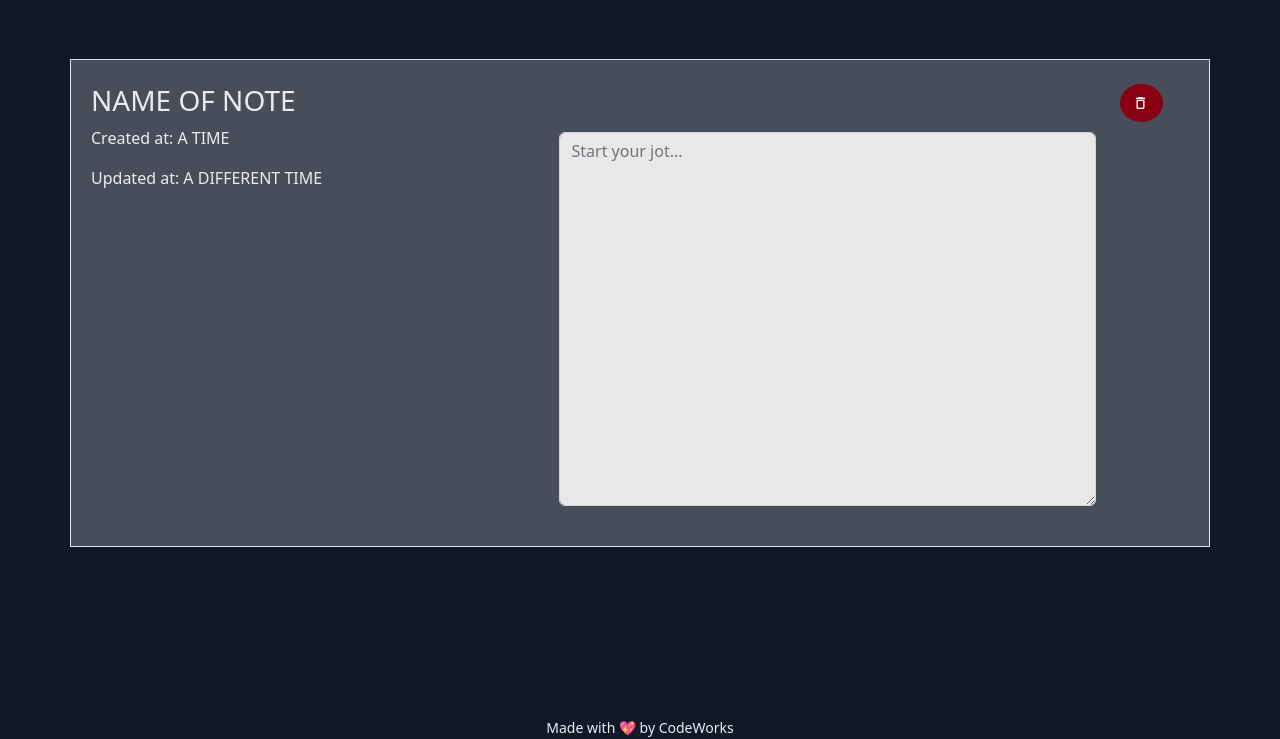
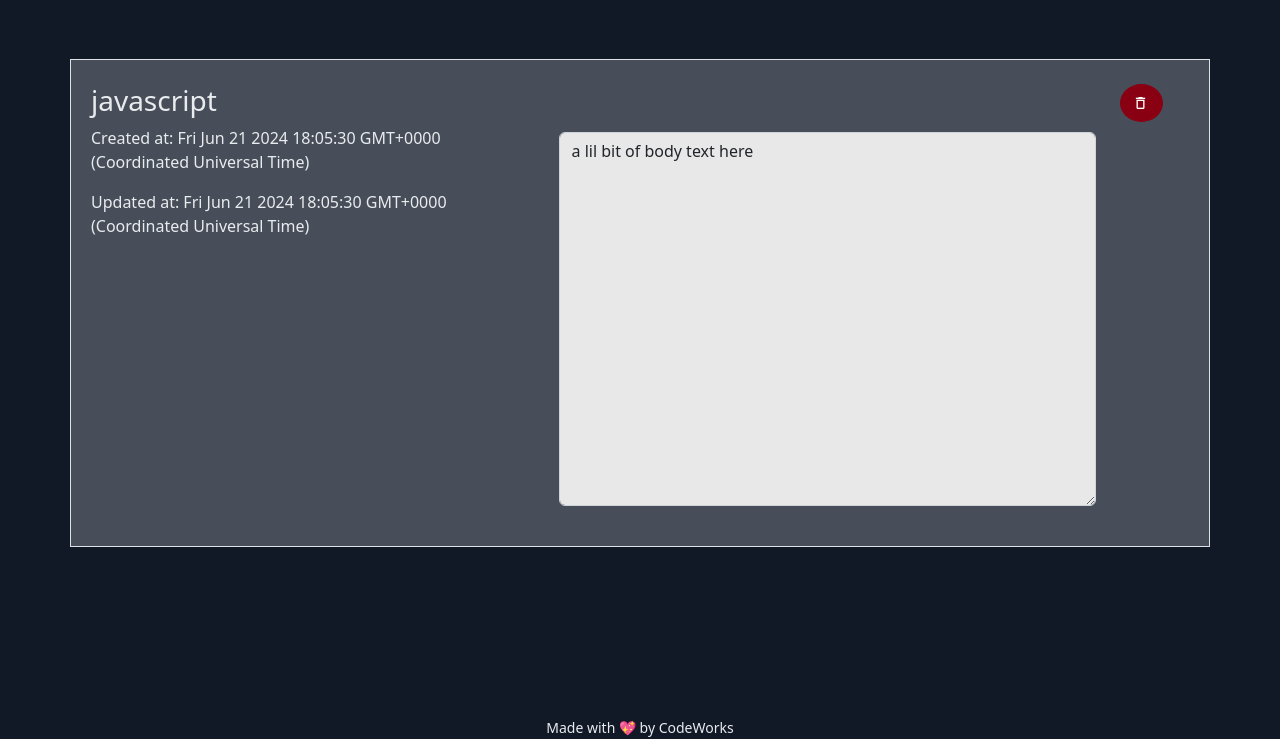
Before and after one commit to Porter12346/checkpoint-3-jot, a website with bundled scripts: page index.html in a window 1280 px wide. Shown: the part 61-800 px from the top of the page. Built offline with nearby package versions, Linux system fonts and the light colour scheme; a script that the page names is missing.

Commit message:
active note can be set and can be drawn on screen

```diff
--- a/app/AppState.js
+++ b/app/AppState.js
@@ -14,6 +14,11 @@ class ObservableAppState extends EventEmitter {
     color: ''
   })
   ]
+
+  /**
+  * @type Note
+  */
+  activeNote = null
 }
 
 export const AppState = createObservableProxy(new ObservableAppState())
--- a/app/controllers/NotesController.js
+++ b/app/controllers/NotesController.js
@@ -1,9 +1,22 @@
 import { AppState } from "../AppState.js";
 import { notesService } from "../services/NotesService.js";
+import { setHTML } from "../utils/Writer.js";
 
 export class NotesController {
     constructor() {
         console.log('notes control init');
+        this.setActiveNote('javascript')
+    }
+
+    setActiveNote(name) {
+        let foundNote = AppState.notes.find((note) => note.name == name)
+        notesService.setActiveNote(foundNote)
+        this.drawActiveNote()
+    }
+
+    drawActiveNote() {
+        let htmlInject = AppState.activeNote.activeHTMLTemplate
+        setHTML('activeNote', htmlInject)
     }
 
     get sideBarHTMLTemplate() {
--- a/app/models/Note.js
+++ b/app/models/Note.js
@@ -30,6 +30,6 @@ export class Note {
 
     get listHTMLTemplate() {
         /*HTML*/
-        return (`<h3>${this.name} <i class="mdi mdi-circle fs-6 fw-bolder text-warning"></i></h3>`)
+        return (`<h3 onclick="app.NoteController.setActiveNote(${this.name})" type="button">${this.name} <i class="mdi mdi-circle fs-6 fw-bolder text-warning"></i></h3>`)
     }
 }
--- a/app/services/NotesService.js
+++ b/app/services/NotesService.js
@@ -1,6 +1,13 @@
+import { AppState } from "../AppState.js";
+
 class NotesService {
+
     constructor() {
         console.log('notes service init');
+    }
+
+    setActiveNote(note) {
+        AppState.activeNote = note
     }
 }
 
--- a/index.html
+++ b/index.html
@@ -40,7 +40,7 @@
       </div>
       <div class="offcanvas-body mx-5">
         <div id="notesList">
-          <h3>HTML <i class="mdi mdi-circle fs-6 fw-bolder text-warning"></i></h3>
+          <h3 type="button">HTML <i class="mdi mdi-circle fs-6 fw-bolder text-warning"></i></h3>
         </div>
         <form class="mt-5">
           <div class="mb-3 d-flex gap-2">
@@ -59,7 +59,7 @@
     </section>
 
     <section class="mt-5">
-      <div class="container">
+      <div class="container" id="activeNote">
         <div class="row  border bg-opacity-25 bg-light py-4 px-2">
           <div class="col-5">
             <h3>NAME OF NOTE</h3>
```
